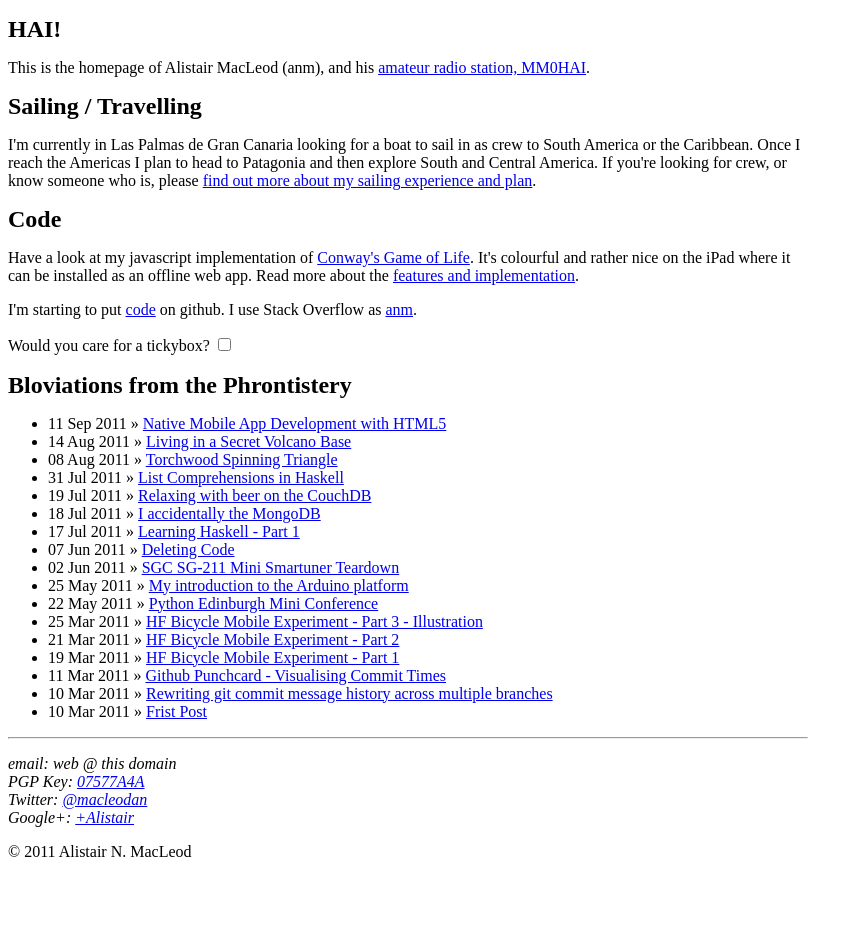
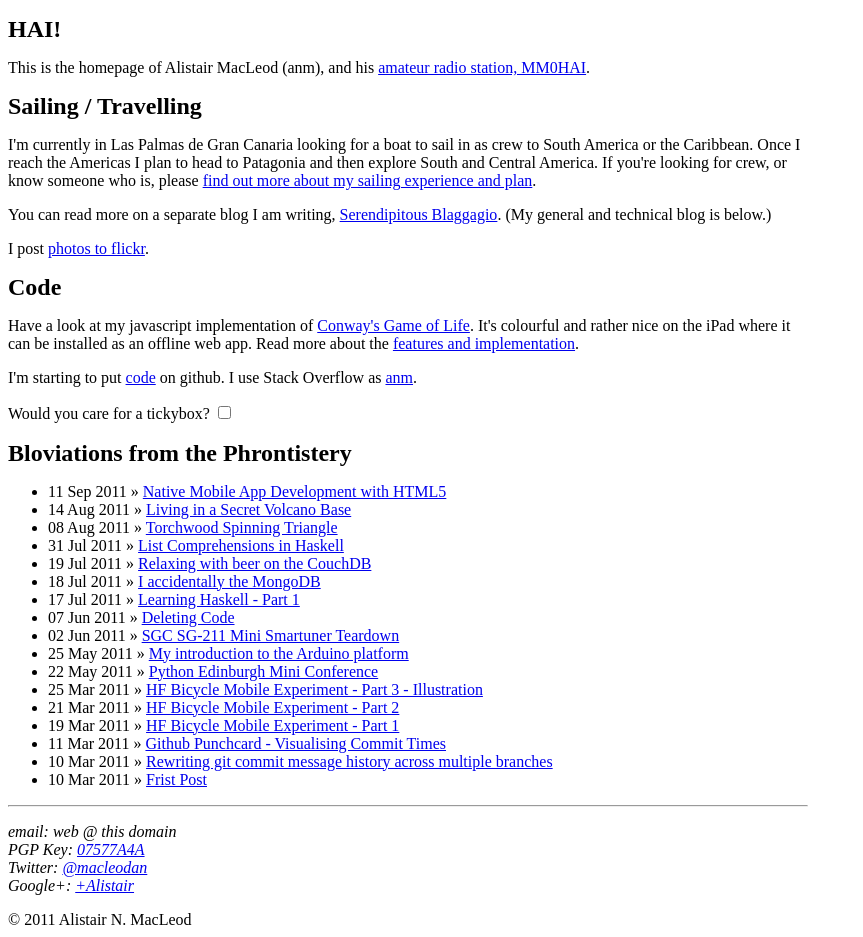
Before and after one commit to anm/anm.github.com, a Jekyll site: the page built from index.html, in a window 1280 px wide. Shown: the whole page, without its empty margins (0-863 px from the left). Built offline with Jekyll 4.4.1, drawn with Linux system fonts in a browser that asks for light colours; Markdown is read by kramdown in place of the engine named in the settings; before the commit the page ends 900 px from its top, so only the background shows below that.

Commit message:
Added link to serbla and flickr.

```diff
--- a/index.html
+++ b/index.html
@@ -40,12 +40,23 @@ radio station, MM0HAI</a>.</p>
 
 <h1>Sailing / Travelling</h1>
 
+<p>
 I'm currently in Las Palmas de Gran Canaria looking for a boat to sail in as
 crew to South America or the Caribbean. Once I reach the Americas I plan to
 head to Patagonia and then explore South and Central America. If you're
 looking for crew, or know someone who is,
 please <a href="crew-available-las-palmas.html">find out more about my sailing
 experience and plan</a>.
+</p>
+
+<p>
+You can read more on a separate blog I am
+writing, <a href="http://serbla.com">Serendipitous Blaggagio</a>. (My general
+and technical blog is below.)
+</p>
+
+<p>I post <a href="http://www.flickr.com/photos/58967572@N03/">photos to
+flickr</a>.</p>
 
 <h1>Code</h1>
 <p>Have a look at my javascript implementation
```
